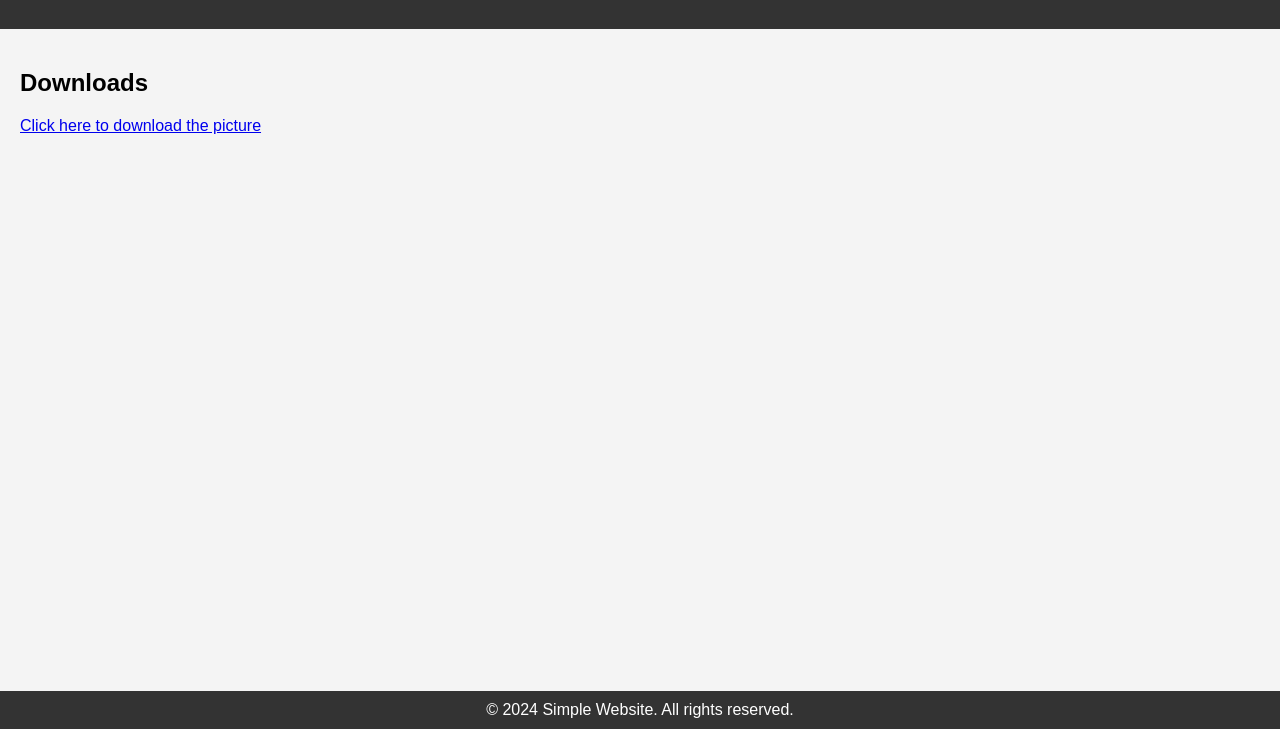
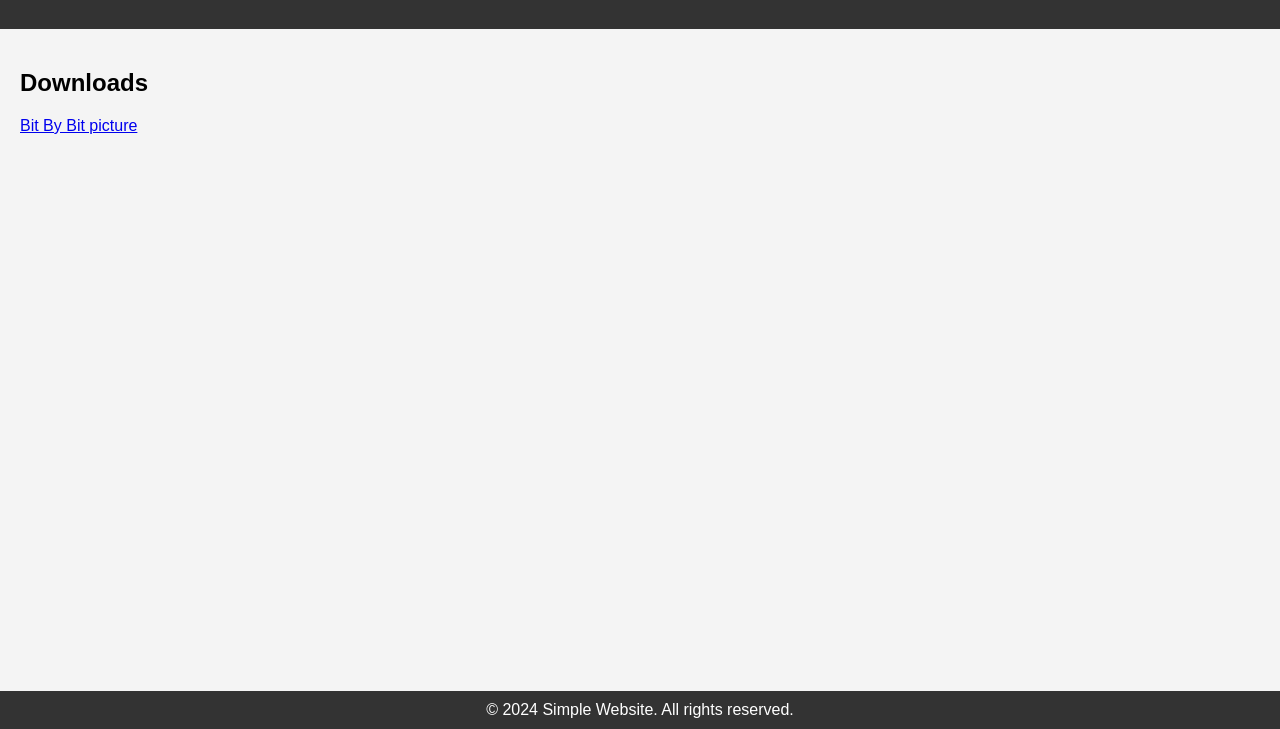
Before and after one commit to bitbybot/bitbybot.github.io, a plain HTML site: page index.html in a window 1280 px wide. Shown: the part 71-800 px from the top of the page. Drawn offline with Linux system fonts and the light colour scheme.

Commit message:
Update index.html

```diff
--- a/index.html
+++ b/index.html
@@ -3,7 +3,7 @@
 <head>
     <meta charset="UTF-8">
     <meta name="viewport" content="width=device-width, initial-scale=1.0">
-    <title>Simple Website</title>
+    <title>Bit By Bit Loads</title>
     <style>
         body {
             font-family: Arial, sans-serif;
@@ -51,7 +51,7 @@
 
     <div class="container">
         <h2>Downloads</h2>
-        <a href="city.jpg" download="city.jpg">Click here to download the picture</a>
+        <a href="bitbybit.png" download="bitbybit.png">Bit By Bit picture</a>
     </div>
     </div>
 
```
